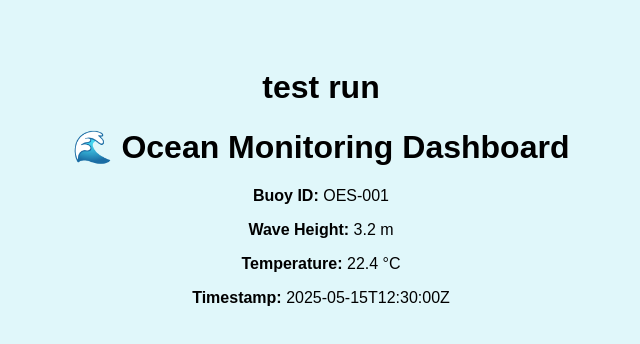
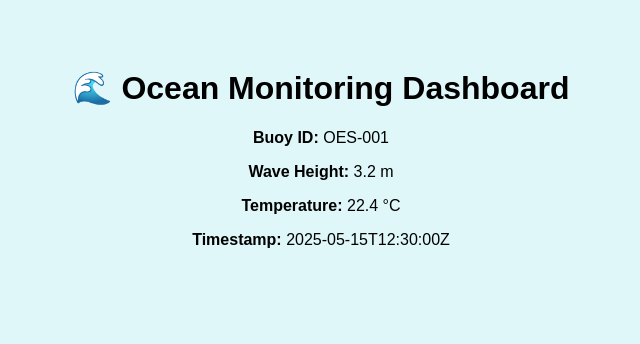
Before and after one commit to prateekkumar1-coder/ocean-monitoring-ui, a plain HTML site: page index.html in a window 1280 px wide. Shown: the whole page, without its empty margins (319-959 px from the left). Drawn offline with Linux system fonts and the light colour scheme.

Commit message:
Update index.html

```diff
--- a/index.html
+++ b/index.html
@@ -3,7 +3,6 @@
 <head>
   <meta charset="UTF-8">
   <title>OES Ocean Monitoring Dashboard </title>
-  <h1>test run</h1>
   <link rel="stylesheet" href="style.css">
 </head>
 <body>
```
